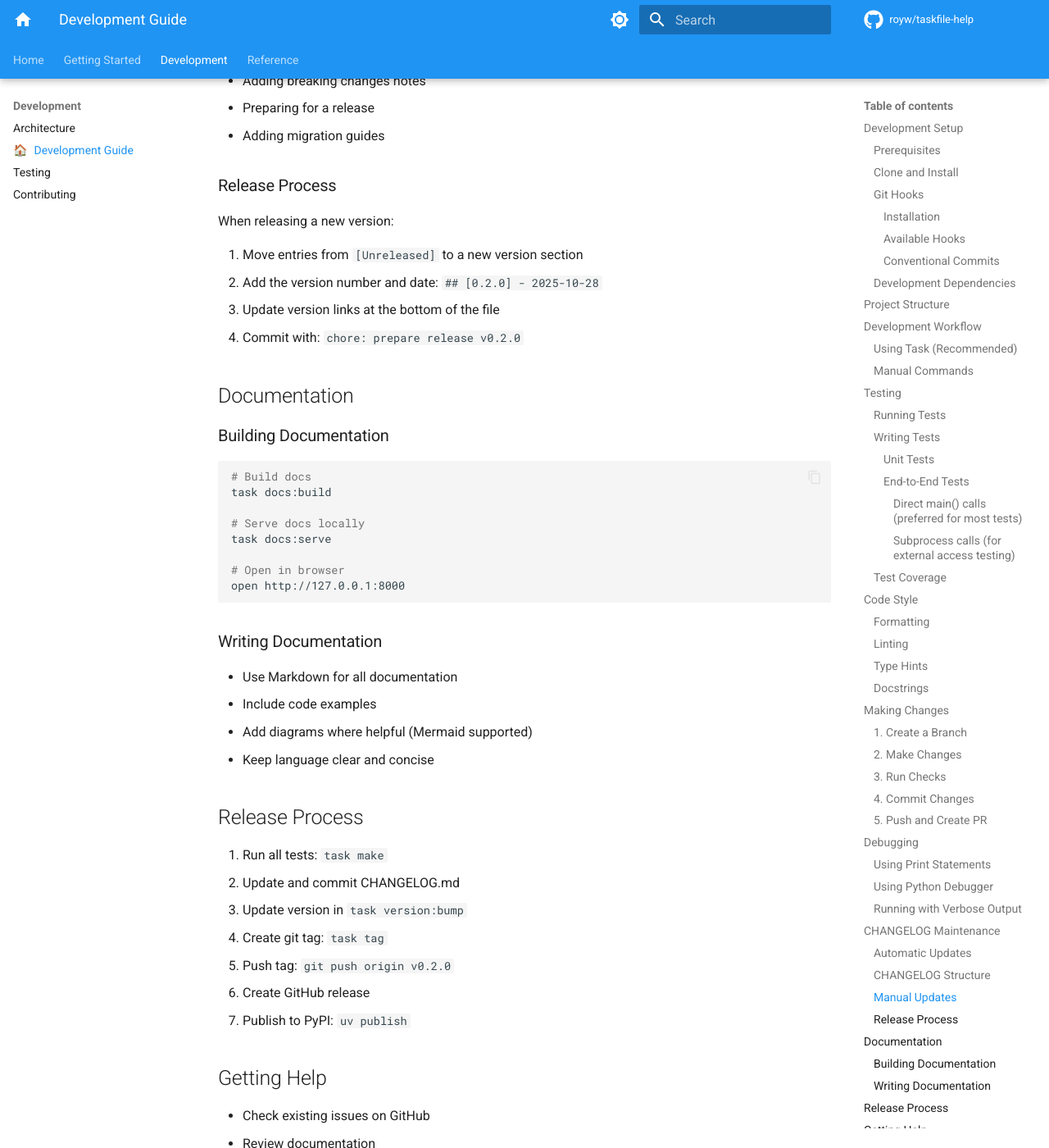
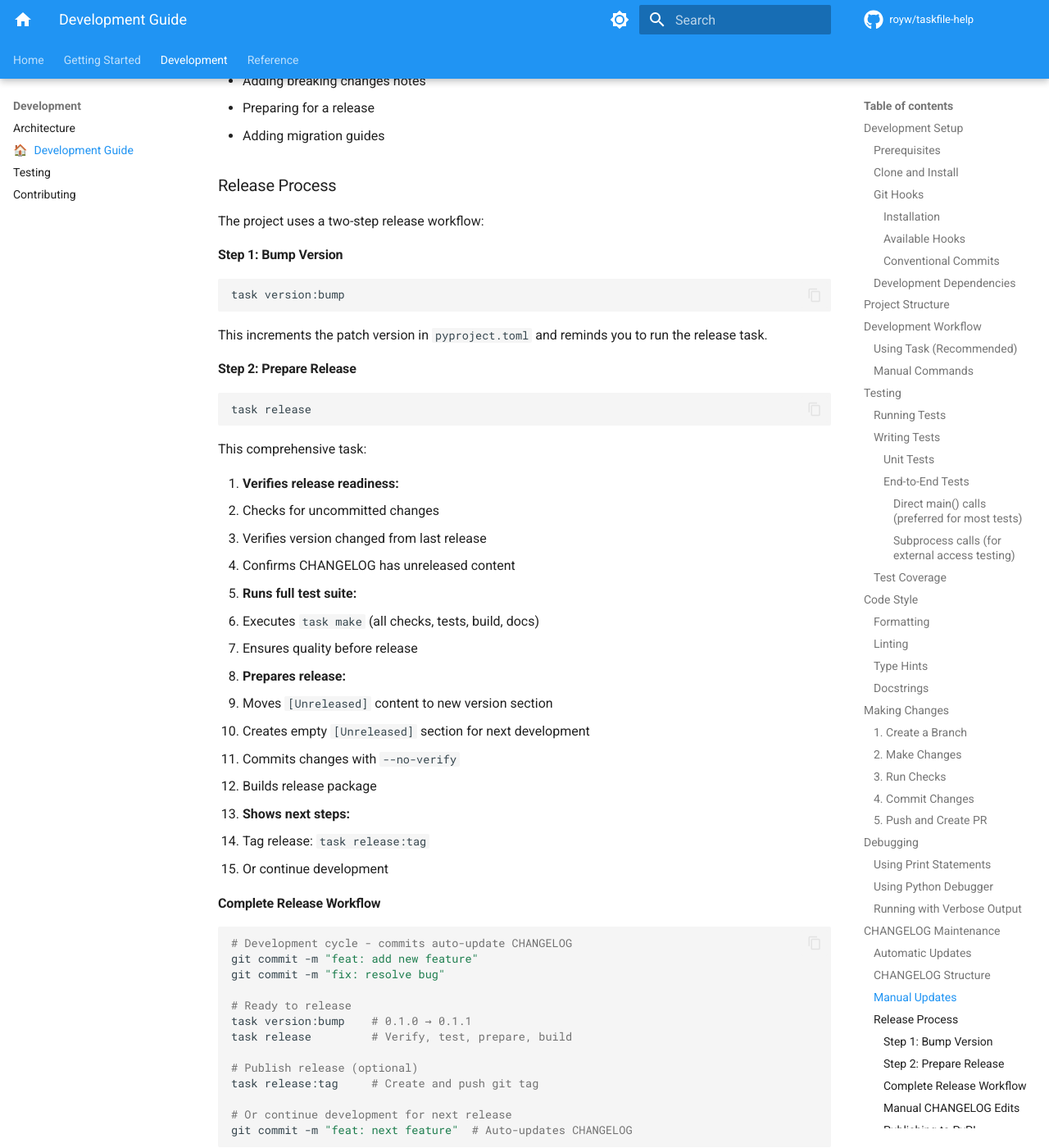
Before and after one commit to royw/taskfile_help, an MkDocs documentation site: the page built from docs/development/guide.md, in a window 1280 px wide and 1400 px high, scrolled down 10536 px. Shown: the whole window at 82% size. Built offline with MkDocs 1.6.1 and Material for MkDocs 9.7.7, drawn with Linux system fonts in a browser that asks for light colours; comment, search, counter and statistics services are not loaded; some of the changed text lies outside the part shown.

Commit message:
refactor: reorganize version and release tasks with namespace support
Version Management:
- Created taskfiles/Taskfile-version.yml for portable version management
- Moved all version tasks to version namespace (version:current, version:bump, etc.)
- Added version:default task for convenience (task version works)
- Duplicated _output helper for portability across projects
- Refactored version:bump tasks to use common version:_bumper with LEVEL parameter
- Supports patch, minor, and major version bumps

Release Workflow:
- Split version:bump into two focused tasks:
  - version:bump: Simple version increment only
  - release: Comprehensive release preparation with verification
- Renamed version:tag to release:tag for better semantic grouping
- Release task now:
  - Verifies uncommitted changes, version change, and CHANGELOG content
  - Runs full test suite (task make)
  - Prepares CHANGELOG with empty Unreleased sections
  - Commits with --no-verify
  - Builds release package
  - Shows next steps (tag or continue development)

Documentation:
- Updated development guide with two-step release workflow
- Added complete release workflow examples
- Documented manual CHANGELOG editing options
- Merged duplicate Release Process sections
- Added PyPI publishing automation documentation
- Fixed markdown lint issues (code block languages, line wrapping)
- Added heading to PR template
- Fixed code structure diagrams to use text language

Configuration:
- Added version namespace to Taskfile.yml includes
- Updated all references: version:version → version:current
- Commented out Codecov upload in CI workflow (not currently used)
- Maintained backward compatibility with task version shorthand

````diff
--- a/docs/development/guide.md
+++ b/docs/development/guide.md
@@ -494,12 +494,78 @@ You can manually edit `CHANGELOG.md` when needed:
 
 ### Release Process
 
-When releasing a new version:
+The project uses a two-step release workflow:
 
-1. Move entries from `[Unreleased]` to a new version section
-2. Add the version number and date: `## [0.2.0] - 2025-10-28`
-3. Update version links at the bottom of the file
-4. Commit with: `chore: prepare release v0.2.0`
+#### Step 1: Bump Version
+
+```bash
+task version:bump
+```
+
+This increments the patch version in `pyproject.toml` and reminds you to run the release task.
+
+#### Step 2: Prepare Release
+
+```bash
+task release
+```
+
+This comprehensive task:
+
+1. **Verifies release readiness:**
+   - Checks for uncommitted changes
+   - Verifies version changed from last release
+   - Confirms CHANGELOG has unreleased content
+
+2. **Runs full test suite:**
+   - Executes `task make` (all checks, tests, build, docs)
+   - Ensures quality before release
+
+3. **Prepares release:**
+   - Moves `[Unreleased]` content to new version section
+   - Creates empty `[Unreleased]` section for next development
+   - Commits changes with `--no-verify`
+   - Builds release package
+
+4. **Shows next steps:**
+   - Tag release: `task release:tag`
+   - Or continue development
+
+#### Complete Release Workflow
+
+```bash
+# Development cycle - commits auto-update CHANGELOG
+git commit -m "feat: add new feature"
+git commit -m "fix: resolve bug"
+
+# Ready to release
+task version:bump    # 0.1.0 → 0.1.1
+task release         # Verify, test, prepare, build
+
+# Publish release (optional)
+task release:tag     # Create and push git tag
+
+# Or continue development for next release
+git commit -m "feat: next feature"  # Auto-updates CHANGELOG
+```
+
+#### Manual CHANGELOG Edits
+
+You can manually edit CHANGELOG.md before running `task release`:
+
+- Reorganize entries for clarity
+- Add breaking changes notes
+- Include migration guides
+- Polish descriptions
+
+#### Publishing to PyPI
+
+After running `task release:tag`, GitHub Actions will automatically:
+
+- Publish the package to PyPI
+- Create a GitHub release from the tag
+
+No manual publishing step required!
 
 ## Documentation
 
@@ -523,16 +589,6 @@ open http://127.0.0.1:8000
 - Add diagrams where helpful (Mermaid supported)
 - Keep language clear and concise
 
-## Release Process
-
-1. Run all tests: `task make`
-2. Update and commit CHANGELOG.md
-3. Update version in `task version:bump`
-4. Create git tag: `task tag`
-5. Push tag: `git push origin v0.2.0`
-6. Create GitHub release
-7. Publish to PyPI: `uv publish`
-
 ## Getting Help
 
 - Check existing issues on GitHub
````
Also changed, not shown: CHANGELOG.md (+10 -1 lines), Taskfile.yml (+59 -60 lines), docs/development/architecture.md (+1 -1 lines), docs/development/testing.md (+1 -1 lines), docs/future/autocompletion.md (+6 -5 lines), docs/future/dependencies.md (+10 -5 lines), docs/future/validation.md (+4 -2 lines), .github/PULL_REQUEST_TEMPLATE.md, 2 other files.
